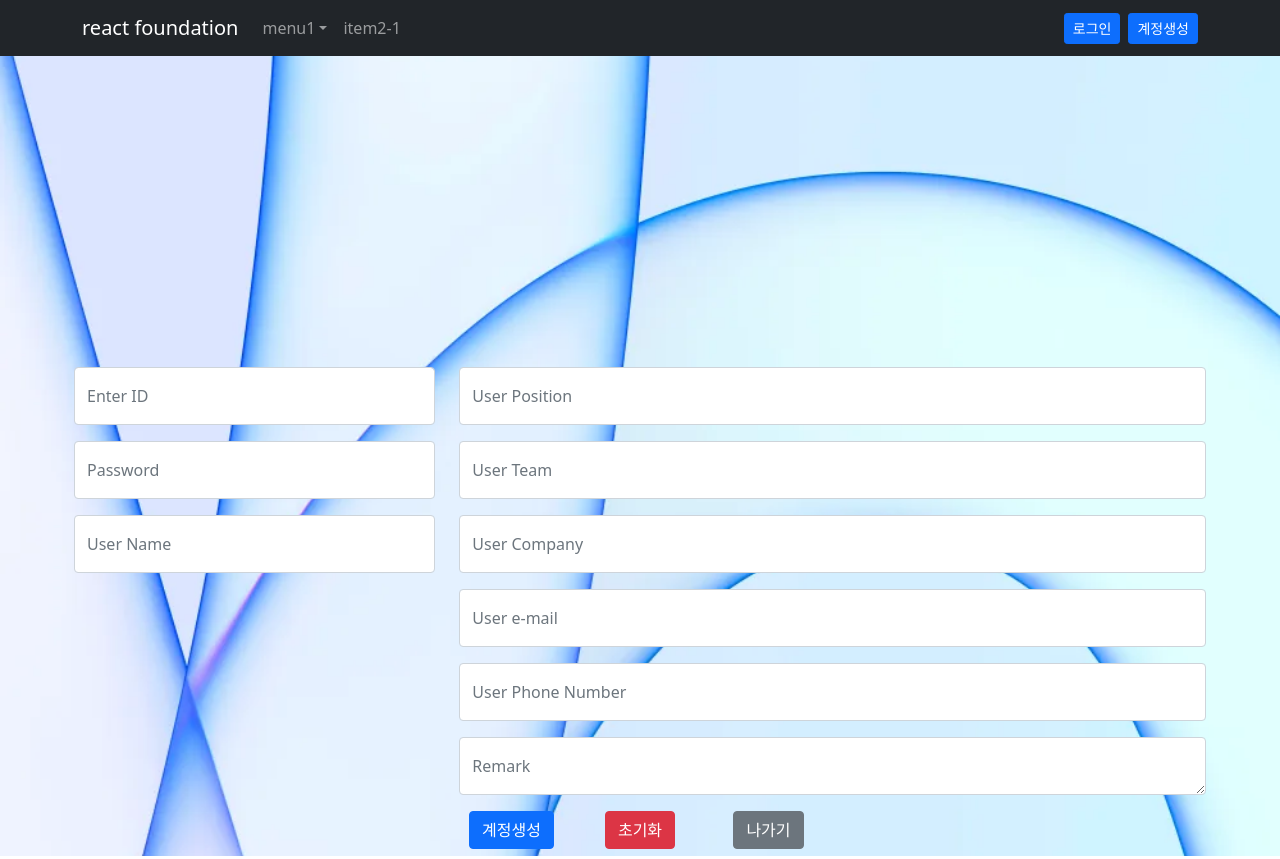
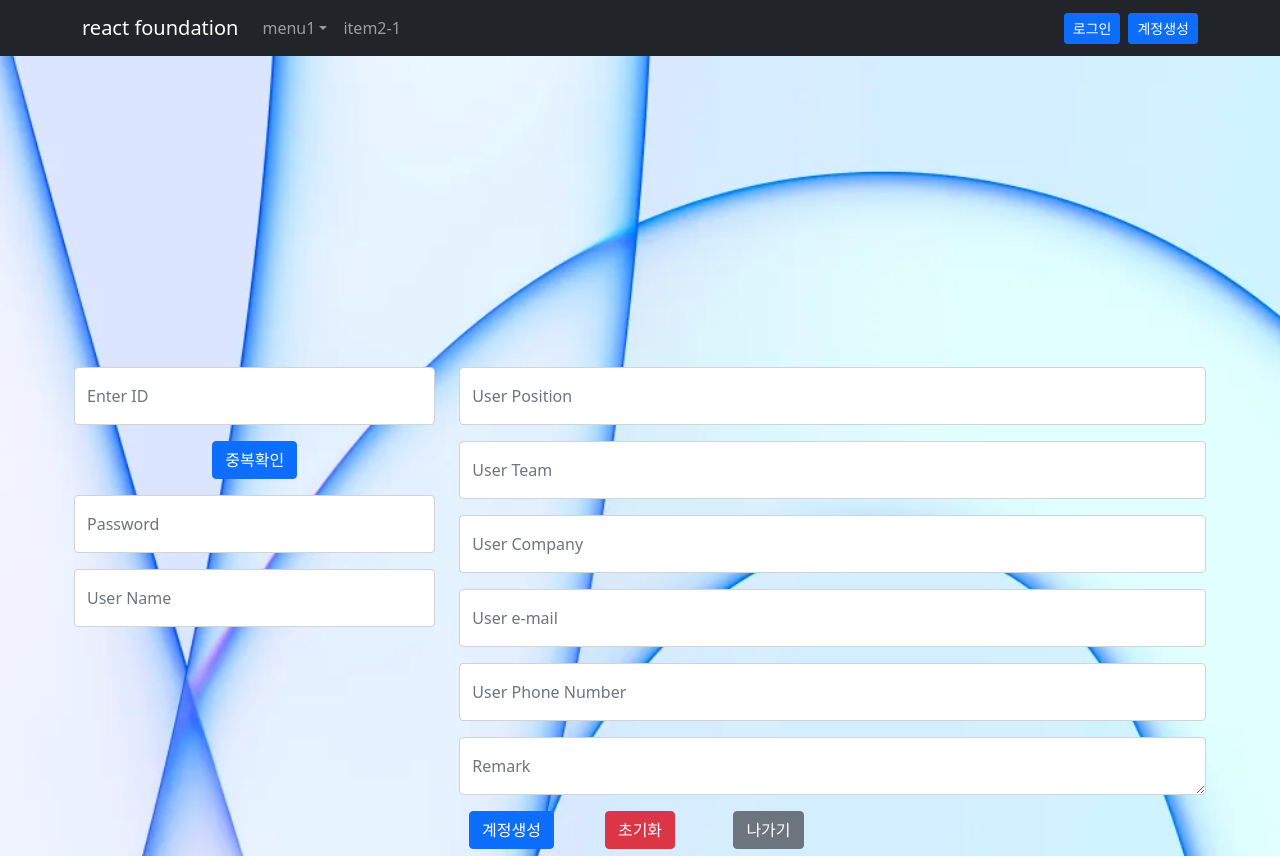
Before and after one commit to eldeach/reactfoundation, a React (Create React App) app: page /createaccount in a window 1280 px wide. Built offline with nearby package versions, Linux system fonts and the light colour scheme.

Commit message:
중복계정 검증기능 개발중, 수동 validate에서 값 변할 경우 state변경 기능 추가 필요

```diff
--- a/src/login/createAccount.js
+++ b/src/login/createAccount.js
@@ -9,7 +9,11 @@ import * as yup from 'yup';
 
 
 
-function LoginForm(){
+function CreateAccount(){
+
+    let [uniqueIdCheck,setUniqueIdCheck] = useState(false);
+    let [uniqueId,setUniqueId] = useState(false);
+    let [dupCheckDisabled,setDupCheckDisabled]=useState(false);
 
     let rdx= useSelector((state)=>{return state});
     let dispatch = useDispatch();
@@ -17,7 +21,15 @@ function LoginForm(){
     let navigate = useNavigate()
 
     const schema = yup.object().shape({
-        id: yup.string().required('계정을 입력해주세요.'),
+        useraccount: yup.string().required('계정을 입력해주세요.').test(
+            'is_unique_useraccount',
+            '계정 중복체크가 필요합니다.',
+            (value, context) => uniqueIdCheck
+          ).test(
+            'not_dup_useraccount',
+            '중복된 계정입니다.',
+            (value, context) => uniqueId
+          ),
         pw: yup.string().required('비밀번호를 입력해주세요.'),
         username: yup.string().required('사용자명을 입력해주세요.'),
         team : yup.string().required('팀명을 입력해주세요.'),
@@ -27,11 +39,15 @@ function LoginForm(){
             "유효하지 않은 전화번호입니다."
           )
       });
+    // const handleChange = e => {
+    //     setUniqueId(false)
+    //   }
+
 
     const [disabled, setDisabled] = useState(false);
 
 
-    let [id,setId] = useState("")
+    let [useraccount,setUserAccount] = useState("")
     let [pw,setPw] = useState("")
     let [username,setUserName] = useState("")
     let [position,setPosition] = useState("")
@@ -41,6 +57,7 @@ function LoginForm(){
     let [phone,setPhone] = useState("")
     let [remark,setRemark] = useState("")
 
+    // const handleIdChange = ({ target: { value } }) => setUniqueId(false);
     // const handleIdChange = ({ target: { value } }) => setId(value);
     // const handlePwChange = ({ target: { value } }) => setPw(value);
     // const handleUserNameChange = ({ target: { value } }) => setUserName(value);
@@ -99,7 +116,7 @@ function LoginForm(){
         validationSchema={schema}
         onSubmit={(values)=>{
             let body = {
-                id: values.id,
+                useraccount: values.useraccount,
                 pw: values.pw,
                 username: values.username,
                 position : values.position,
@@ -112,11 +129,11 @@ function LoginForm(){
 
             axios.post("/createuseraccount",body).then(function(res){
                 console.log(res)
-                alert(`계정생성을 완료하였습니다. (${id})`);
+                alert(`계정생성을 완료하였습니다. (${useraccount})`);
             }).catch((err)=>console.log(err))
         }}
         initialValues={{
-            id: '',
+            useraccount: '',
             pw: '',
             username: '',
             position : '',
@@ -131,6 +148,7 @@ function LoginForm(){
         handleSubmit,
         handleChange,
         handleBlur,
+        validateField,
         values,
         touched,
         resetForm,
@@ -142,19 +160,35 @@ function LoginForm(){
                     <Col sm={4}>
                         <Form.Group className="mb-3" controlId="userid">
                             <FloatingLabel controlId="floatingInputEnterID" label="Enter ID" className="mb-3 text-muted">
-                                <Form.Control isInvalid={touched.id && errors.id} onChange={handleChange} onBlur={handleBlur} type="id" o placeholder="Enter ID" name="id" value={values.id}/>
-                                <Form.Control.Feedback type="invalid">{errors.id}</Form.Control.Feedback>
+                                <Form.Control isValid={touched.useraccount && !errors.useraccount} isInvalid={touched.useraccount && errors.useraccount} onChange={handleChange} onBlur={handleBlur} type="id" placeholder="Enter ID" name="useraccount" value={values.useraccount}/>
+                                <Form.Control.Feedback type="invalid">{errors.useraccount}</Form.Control.Feedback>
                             </FloatingLabel>
+                            <Button variant="primary" disabled={dupCheckDisabled} onClick={()=>{
+                                setUniqueIdCheck(true)
+                                    let body={
+                                        useraccount : values.useraccount
+                                    }
+                                    axios.post('/duplicatedaccountCheck',body).then(async (v)=>{
+                                        console.log(v.data)
+                                        if(v.data<1)setUniqueId(true)
+                                        else setUniqueId(false)
+                                        setDupCheckDisabled(true);
+                                        await new Promise((r) => setTimeout(r, 1000));
+                                        setDupCheckDisabled(false);
+                                        validateField('useraccount')
+                                        console.log(uniqueId)
+                                    })
+                                }}>중복확인</Button>
                         </Form.Group>
                         <Form.Group className="mb-3" controlId="userpw">
-                            <FloatingLabel required controlId="floatingInputPassword" label="Password" className="mb-3 text-muted">
-                                <Form.Control isInvalid={touched.pw && errors.pw} onChange={handleChange} onBlur={handleBlur} type="password" placeholder="Password" name="pw" value={values.pw}/>
+                            <FloatingLabel controlId="floatingInputPassword" label="Password" className="mb-3 text-muted">
+                                <Form.Control isValid={touched.pw && !errors.pw} isInvalid={touched.pw && errors.pw} onChange={handleChange} onBlur={handleBlur} type="password" placeholder="Password" name="pw" value={values.pw}/>
                                 <Form.Control.Feedback type="invalid">{errors.pw}</Form.Control.Feedback>
                             </FloatingLabel>
                         </Form.Group>
                         <Form.Group className="mb-3" controlId="username">
                             <FloatingLabel controlId="floatingUserName" label="User Name" className="mb-3 text-muted">
-                            <Form.Control isInvalid={touched.username && errors.username} onChange={handleChange} onBlur={handleBlur} type="text"  placeholder="User Name" name="username" value={values.username}/>
+                            <Form.Control isValid={touched.username && !errors.username} isInvalid={touched.username && errors.username} onChange={handleChange} onBlur={handleBlur} type="text"  placeholder="User Name" name="username" value={values.username}/>
                             <Form.Control.Feedback type="invalid">{errors.username}</Form.Control.Feedback>
                             </FloatingLabel>
                         </Form.Group>
@@ -167,7 +201,7 @@ function LoginForm(){
                         </Form.Group>
                         <Form.Group className="mb-3" controlId="userteam">
                             <FloatingLabel controlId="floatingInputTeam" label="User Team" className="mb-3 text-muted">
-                                <Form.Control  isInvalid={touched.team && errors.team} onChange={handleChange} onBlur={handleBlur} type="text" placeholder="User Team" name="team" value={values.team}/>
+                                <Form.Control  isValid={touched.team && !errors.team} isInvalid={touched.team && errors.team} onChange={handleChange} onBlur={handleBlur} type="text" placeholder="User Team" name="team" value={values.team}/>
                                 <Form.Control.Feedback type="invalid">{errors.team}</Form.Control.Feedback>
                             </FloatingLabel>
                         </Form.Group>
@@ -178,13 +212,13 @@ function LoginForm(){
                         </Form.Group>
                         <Form.Group className="mb-3" controlId="usermail">
                             <FloatingLabel controlId="floatingEmail" label="User e-mail" className="mb-3 text-muted">
-                                <Form.Control isInvalid={touched.email && errors.email} onChange={handleChange} onBlur={handleBlur} type="email" placeholder="User e-mail" name="email" value={values.email}/>
+                                <Form.Control isValid={touched.email && !errors.email} isInvalid={touched.email && errors.email} onChange={handleChange} onBlur={handleBlur} type="email" placeholder="User e-mail" name="email" value={values.email}/>
                                 <Form.Control.Feedback type="invalid">{errors.email}</Form.Control.Feedback>
                             </FloatingLabel>
                         </Form.Group>
                         <Form.Group className="mb-3" controlId="userphone">
                             <FloatingLabel controlId="floatingPhone" label="User Phone Number" className="mb-3 text-muted">
-                                <Form.Control isInvalid={touched.phone && errors.phone} onChange={handleChange} onBlur={handleBlur} type="tel" placeholder="User Phone Numver" name="phone" value={values.phone}/>
+                                <Form.Control isValid={touched.phone && !errors.phone} isInvalid={touched.phone && errors.phone} onChange={handleChange} onBlur={handleBlur} type="tel" placeholder="User Phone Numver" name="phone" value={values.phone}/>
                                 <Form.Control.Feedback type="invalid">{errors.phone}</Form.Control.Feedback>
                             </FloatingLabel>
                         </Form.Group>
@@ -198,7 +232,7 @@ function LoginForm(){
                 <Row>
                     <Col sm={4}/>
                     <Col>
-                        <Button variant="primary" type="submit" >계정생성</Button>
+                        <Button variant="primary" type="submit">계정생성</Button>
                     </Col>
                     <Col>
                         <Button variant="danger" type="reset" onClick={()=>{resetForm()}} >초기화</Button>
@@ -216,4 +250,4 @@ function LoginForm(){
     )
 }
 
-export default LoginForm
+export default CreateAccount
```
